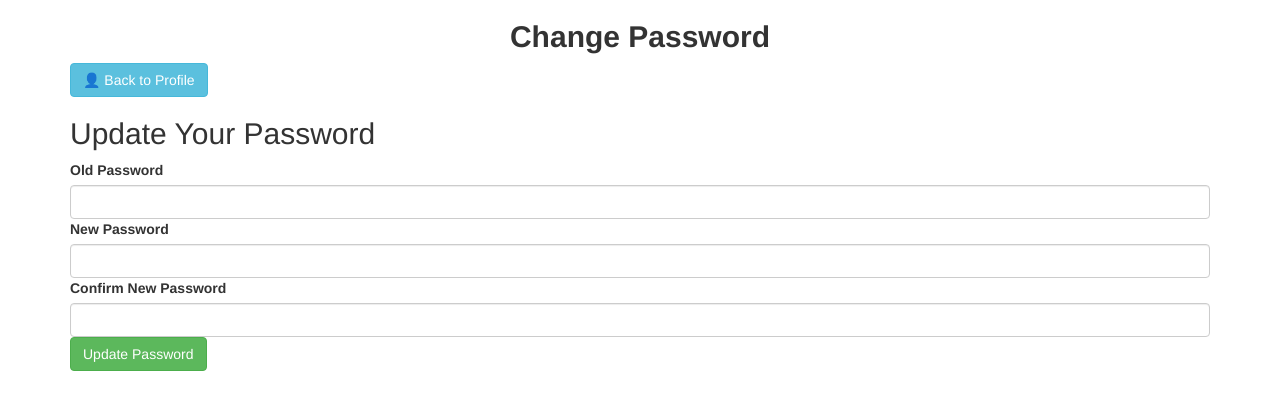
After one commit to Prang752/WEB_flask, a Flask app: page /change-password in a window 1280 px wide. The commit adds this page. Shown: the top 410 px of the page. Run offline with Flask 3, Linux system fonts and the light colour scheme; the visitor is signed in with stand-in values (Sample User, id 1); some libraries are stand-ins or nearby versions.

Commit message:
add change passsword page

```diff
--- a/app.py
+++ b/app.py
@@ -163,3 +163,26 @@ def update_username():
     current_user.username = new_username
     db.session.commit()
     return redirect(url_for('profile'))
+
+@app.route('/change-password')
+@login_required
+def change_password():
+    return render_template('change-password.html')
+
+
+@app.route('/update-password', methods=['POST'])
+@login_required
+def update_password():
+    old_password = request.form['old_password']
+    new_password = request.form['new_password']
+    confirm_password = request.form['confirm_password']
+
+    if not check_password_hash(current_user.password, old_password):
+        return "Incorrect old password", 400
+
+    if new_password != confirm_password:
+        return "Passwords do not match", 400
+
+    current_user.password = generate_password_hash(new_password)
+    db.session.commit()
+    return redirect(url_for('profile'))
--- /dev/null
+++ b/templates/change-password.html
@@ -0,0 +1,34 @@
+{% extends "bootstrap/base.html" %}
+
+{% block title %}Change Password{% endblock %}
+
+{% block content %}
+<div class="container mt-4">
+    <h1 class="text-center mb-4" style="font-size: 3rem; font-weight: bold; color: #333;">Change Password</h1>
+
+    <div class="d-flex justify-content-between mb-4">
+        <a href="/profile" class="btn btn-info">👤 Back to Profile</a>
+    </div>
+
+    <div class="card mb-4 shadow-lg">
+        <div class="card-body">
+            <h2 class="card-title">Update Your Password</h2>
+            <form method="POST" action="/update-password">
+                <div class="mb-3">
+                    <label for="old_password" class="form-label">Old Password</label>
+                    <input type="password" class="form-control" id="old_password" name="old_password" required>
+                </div>
+                <div class="mb-3">
+                    <label for="new_password" class="form-label">New Password</label>
+                    <input type="password" class="form-control" id="new_password" name="new_password" required>
+                </div>
+                <div class="mb-3">
+                    <label for="confirm_password" class="form-label">Confirm New Password</label>
+                    <input type="password" class="form-control" id="confirm_password" name="confirm_password" required>
+                </div>
+                <button type="submit" class="btn btn-success">Update Password</button>
+            </form>
+        </div>
+    </div>
+</div>
+{% endblock %}
--- a/templates/profile.html
+++ b/templates/profile.html
@@ -18,6 +18,7 @@
             <h2 class="card-title">Profile of {{ user.username }}</h2>
             <p><strong>Username:</strong> {{ user.username }}</p>
             <a href="/edit-username" class="btn btn-warning">✏️ Change Username</a>
+            <a href="/change-password" class="btn btn-danger">🔑 Change Password</a> <!-- New button -->
         </div>
     </div>
 </div>
```
